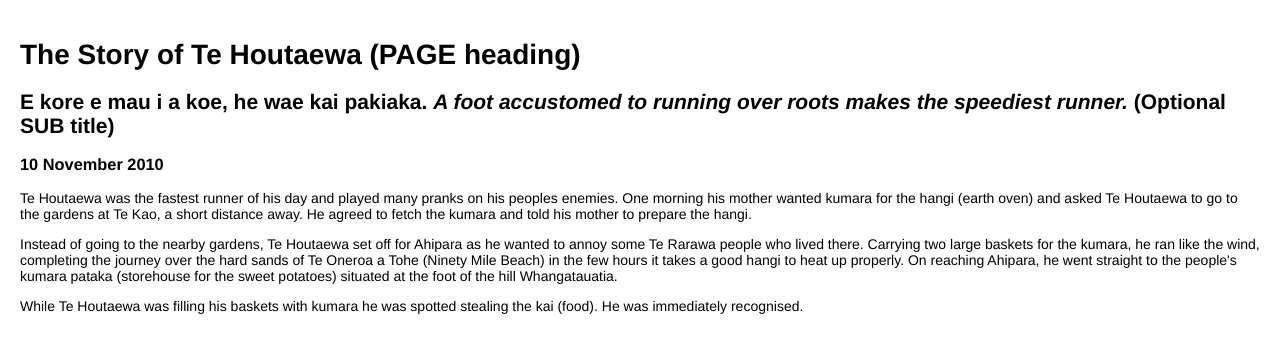
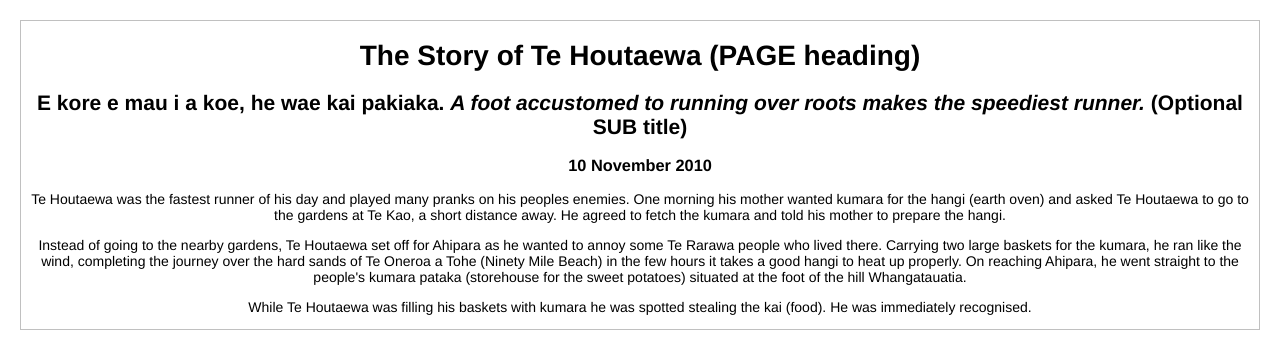
Before and after one commit to sleepysaurus/sleepysaurus.github.io, a plain HTML site: page blog/te-houtaewa-template.html in a window 1280 px wide. Drawn offline with Linux system fonts and the light colour scheme; files that its build step writes are made by us from their sources.

Commit message:
add styleshseet to blog file

```diff
--- a/blog/te-houtaewa-template.html
+++ b/blog/te-houtaewa-template.html
@@ -3,10 +3,11 @@
   <head>
     <title>Stories and Legends (PAGE title) </title>
     <meta charset="UTF-8">
-  <link href="main.css" rel="stylesheet" type="text/css">
+    <link href="../styles/main.css" rel="stylesheet" type="text/css">
   </head>
 
   <body>
+    <div class="app-container center">
       <h1>The Story of Te Houtaewa (PAGE heading)</h1>
       <h2>E kore e mau i a koe, he wae kai pakiaka. <em>A foot accustomed to running over roots makes the speediest runner.</em> (Optional SUB title) </h2>
       <h3>10 November 2010</h3>
@@ -21,5 +22,6 @@
         While Te Houtaewa was filling his baskets with kumara he was spotted stealing the kai (food). He was immediately recognised.
       </p>
       <!-- this is a comment. -->
+    </div>
   </body>
 </html>
```
Lines whose indentation alone changed are shown as unchanged.
